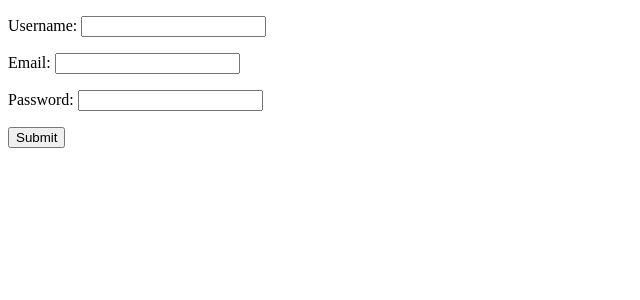
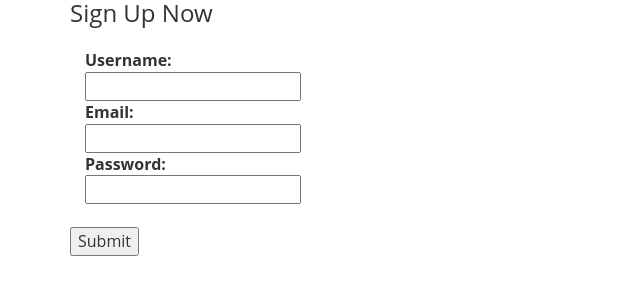
Before and after one commit to abhikCodes/Event-Management, a Django app: page /register/ in a window 1280 px wide. Shown: the top 300 px of the page, without its empty margins (0-640 px from the left). Run offline with Django 3.2, Linux system fonts and the light colour scheme; some libraries are stand-ins or nearby versions.

Commit message:
ADDING HTML TO REG_FORM

```diff
--- a/event_management/homepage/templates/homepage/index.html
+++ b/event_management/homepage/templates/homepage/index.html
@@ -75,8 +75,8 @@ div.sign_in{
 				<!-- Collect the nav links, forms, and other content for toggling -->
 				<div class="collapse navbar-collapse menu--shylock" id="bs-example-navbar-collapse-1">
 				  <ul class="nav navbar-nav menu__list">
-					<li class="active menu__item menu__item--current"><a class="menu__link" href="index.html">Home <span class="sr-only">(current)</span></a></li>
-					<li class=" menu__item"><a class="menu__link" href="about.html">About</a></li>
+					<li class="active menu__item menu__item--current"><a class="menu__link" href="{% url 'home' %}">Home <span class="sr-only">(current)</span></a></li>
+					<!--<li class=" menu__item"><a class="menu__link" href="about.html">About</a></li>-->
 					<li class="dropdown menu__item">
 						<a href="#" class="dropdown-toggle menu__link" data-toggle="dropdown" role="button" aria-haspopup="true" aria-expanded="false">Club<span class="caret"></span></a>
 							<ul class="dropdown-menu multi-column columns-3">
--- a/event_management/homepage/templates/homepage/login.html
+++ b/event_management/homepage/templates/homepage/login.html
@@ -17,3 +17,4 @@
         <button type="submit">Login</button>
     </form>
 </body>
+</html>
--- a/event_management/homepage/templates/homepage/reg_form.html
+++ b/event_management/homepage/templates/homepage/reg_form.html
@@ -1,12 +1,27 @@
-<!DOCTYPE html>
+{% load staticfiles %}
 <html>
 <head>
-    <title></title>
+	<link href="{% static 'css/bootstrap.css' %}" rel="stylesheet" type="text/css" media="all" />
+<link href="{% static 'css/style.css' %}" rel="stylesheet" type="text/css" media="all" />
+<link href="{% static 'css/font-awesome.css' %}" rel="stylesheet">
+<link href="{% static 'css/easy-responsive-tabs.css' %}" rel='stylesheet' type='text/css'/>
+    <title>REGISTER</title>
 </head>
 <body>
-    <form method="POST">
-        {% csrf_token %} {{ form.as_p }}
+	<h3 class="container">Sign Up <span>Now</span></h3><br>
+    <form method="POST" class='container'>
+        {% csrf_token %}
+        {% for field in form %}
+        	<div class="container">
+			<label>{{ field.label_tag }}</label><br>
+			{{ field }}
+			<span></span>
+			</div>
+		{% endfor %}
+		<br>
         <button type="submit">Submit</button>
     </form>
+
+
 </body>
 </html>
```
